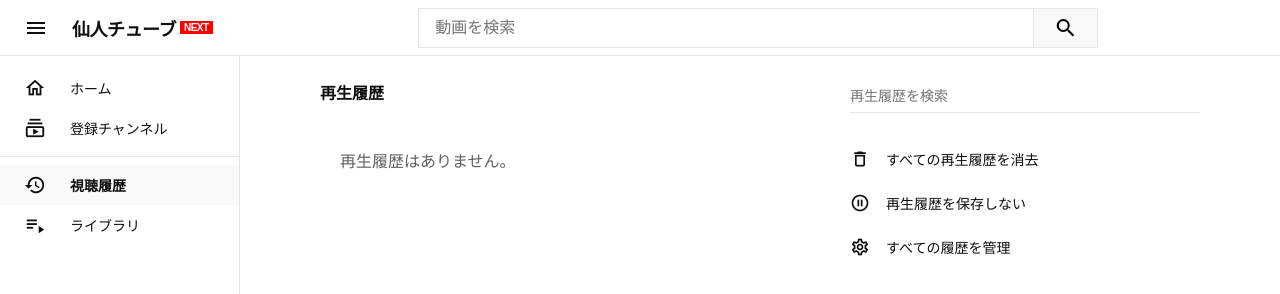
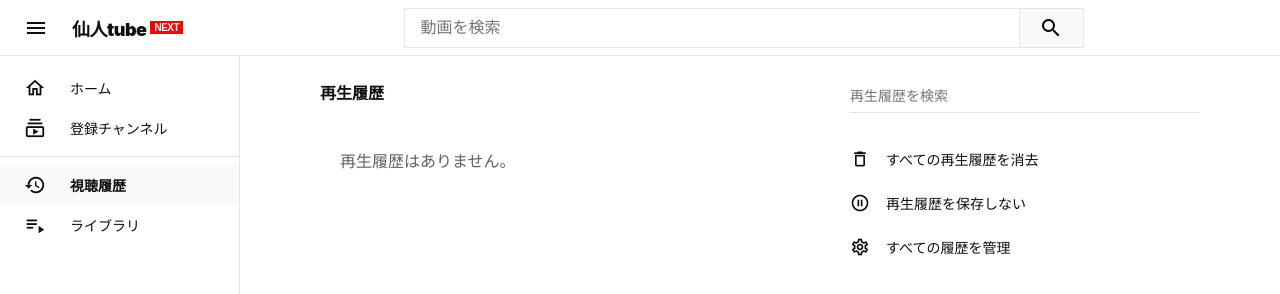
Before and after one commit to katuoaikouka/Sennintubenext, a website: page public/history.html in a window 1280 px wide. Shown: the top 294 px of the page. Drawn offline with Linux system fonts and the light colour scheme.

Commit message:
Update history.html

```diff
--- a/public/history.html
+++ b/public/history.html
@@ -126,7 +126,7 @@
                 <span class="material-icons-outlined">menu</span>
             </div>
             <div class="logo-container" onclick="location.href='/'">
-                仙人チューブ<span class="next-badge">NEXT</span>
+                仙人tube<span class="next-badge">NEXT</span>
             </div>
         </div>
         <div class="header-center">
```
